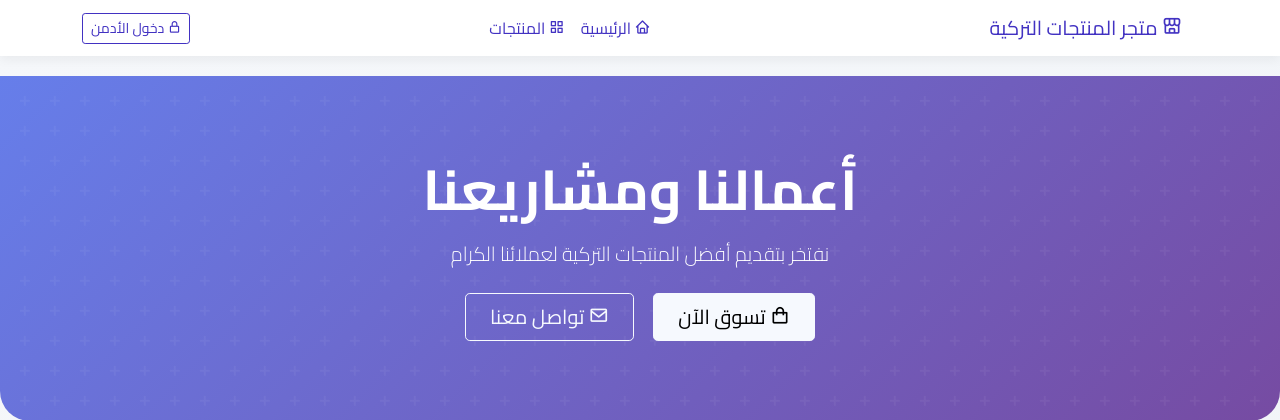
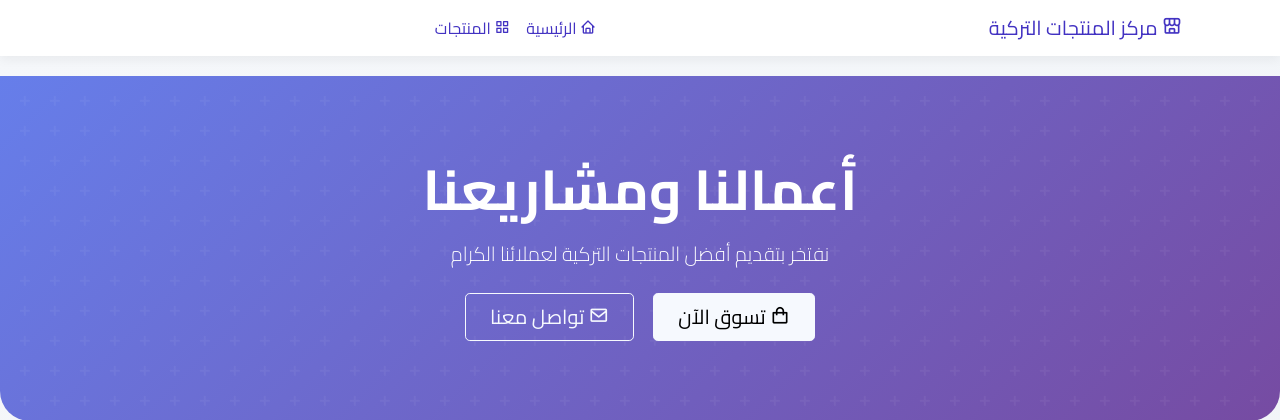
Before and after one commit to haider151500-creator/turkish-shop, a Flask app: page /work in a window 1280 px wide. Shown: the top 420 px of the page. Run offline with Flask 3, Linux system fonts and the light colour scheme; some libraries are stand-ins or nearby versions.

Commit message:
تحديث كامل للمشروع

```diff
--- a/templates/base.html
+++ b/templates/base.html
@@ -3,10 +3,10 @@
 <head>
   <meta charset="utf-8">
   <meta name="viewport" content="width=device-width, initial-scale=1">
-  <meta name="description" content="متجر المنتجات التركية - أفضل المنتجات الأصلية من تركيا بأعلى جودة وأفضل الأسعار">
+  <meta name="description" content="مركز المنتجات التركية - أفضل المنتجات الأصلية بأعلى جودة وأفضل الأسعار">
   <meta name="keywords" content="منتجات تركية, متجر تركي, ملابس تركية, اكسسوارات تركية, استيراد من تركيا">
   <meta name="author" content="متجر المنتجات التركية">
-  <title>{% block title %}متجر المنتجات التركية | أفضل متجر إلكتروني تركي{% endblock %}</title>
+  <title>{% block title %}مركز المنتجات التركية | أفضل مركز{% endblock %}</title>
 
   <link rel="apple-touch-icon" href="{{ url_for('static', filename='assets/img/apple-icon.png') }}">
   <link rel="shortcut icon" href="{{ url_for('static', filename='assets/img/favicon.ico') }}" type="image/x-icon">
@@ -16,7 +16,6 @@
   <link rel="stylesheet" href="{{ url_for('static', filename='assets/css/templatemo.css') }}">
   <link rel="stylesheet" href="{{ url_for('static', filename='assets/css/custom.css') }}">
   <link href="https://fonts.googleapis.com/css2?family=Cairo:wght@300;400;500;600;700;800&display=swap" rel="stylesheet">
-  <link rel="stylesheet" href="https://cdnjs.cloudflare.com/ajax/libs/animate.css/4.1.1/animate.min.css">
 
   <style>
     :root {
@@ -84,7 +83,7 @@
   <div class="container">
     <a class="navbar-brand" href="{{ url_for('index') }}">
       <i class='bx bx-store-alt'></i>
-      <span>متجر المنتجات التركية</span>
+      <span>مركز المنتجات التركية</span>
     </a>
 
     <button class="navbar-toggler" type="button" data-bs-toggle="collapse" data-bs-target="#navbarNav">
@@ -94,14 +93,12 @@
     <div class="collapse navbar-collapse" id="navbarNav">
       <ul class="navbar-nav mx-auto">
 
-        <!-- الرئيسية -->
         <li class="nav-item">
           <a class="nav-link {% if request.endpoint == 'index' %}active{% endif %}" href="{{ url_for('index') }}">
             <i class='bx bx-home'></i> الرئيسية
           </a>
         </li>
 
-        <!-- المنتجات -->
         <li class="nav-item">
           <a class="nav-link {% if request.endpoint == 'products' %}active{% endif %}" href="{{ url_for('products') }}">
             <i class='bx bx-grid-alt'></i> المنتجات
@@ -117,10 +114,6 @@
           </a>
           <a href="{{ url_for('admin_logout') }}" class="btn btn-outline-danger btn-sm">
             <i class='bx bx-log-out'></i> خروج
-          </a>
-        {% else %}
-          <a href="{{ url_for('admin_login') }}" class="btn btn-outline-primary btn-sm">
-            <i class='bx bx-lock-alt'></i> دخول الأدمن
           </a>
         {% endif %}
       </div>
```
